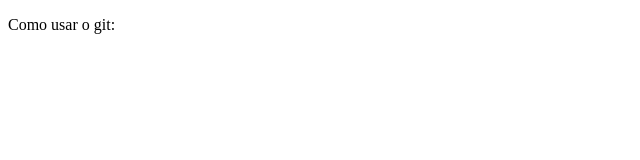
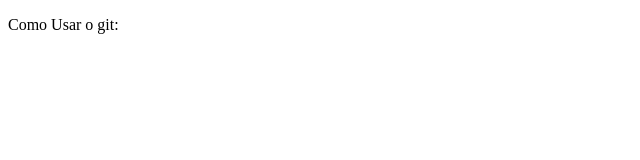
Before and after one commit to LuizGustavo01/primeiro-projeto, a plain HTML site: page index.html in a window 1280 px wide. Shown: the full height of the page, 0-640 px from the left. Drawn offline with Linux system fonts and the light colour scheme.

Commit message:
Alteração Texto

```diff
--- a/index.html
+++ b/index.html
@@ -4,6 +4,6 @@
        <title>Meu segundo projeto</title>
      </head>
      <body>
-       <p>Como usar o git:</p>
+       <p>Como Usar o git:</p>
      </body>
   </html>
```
